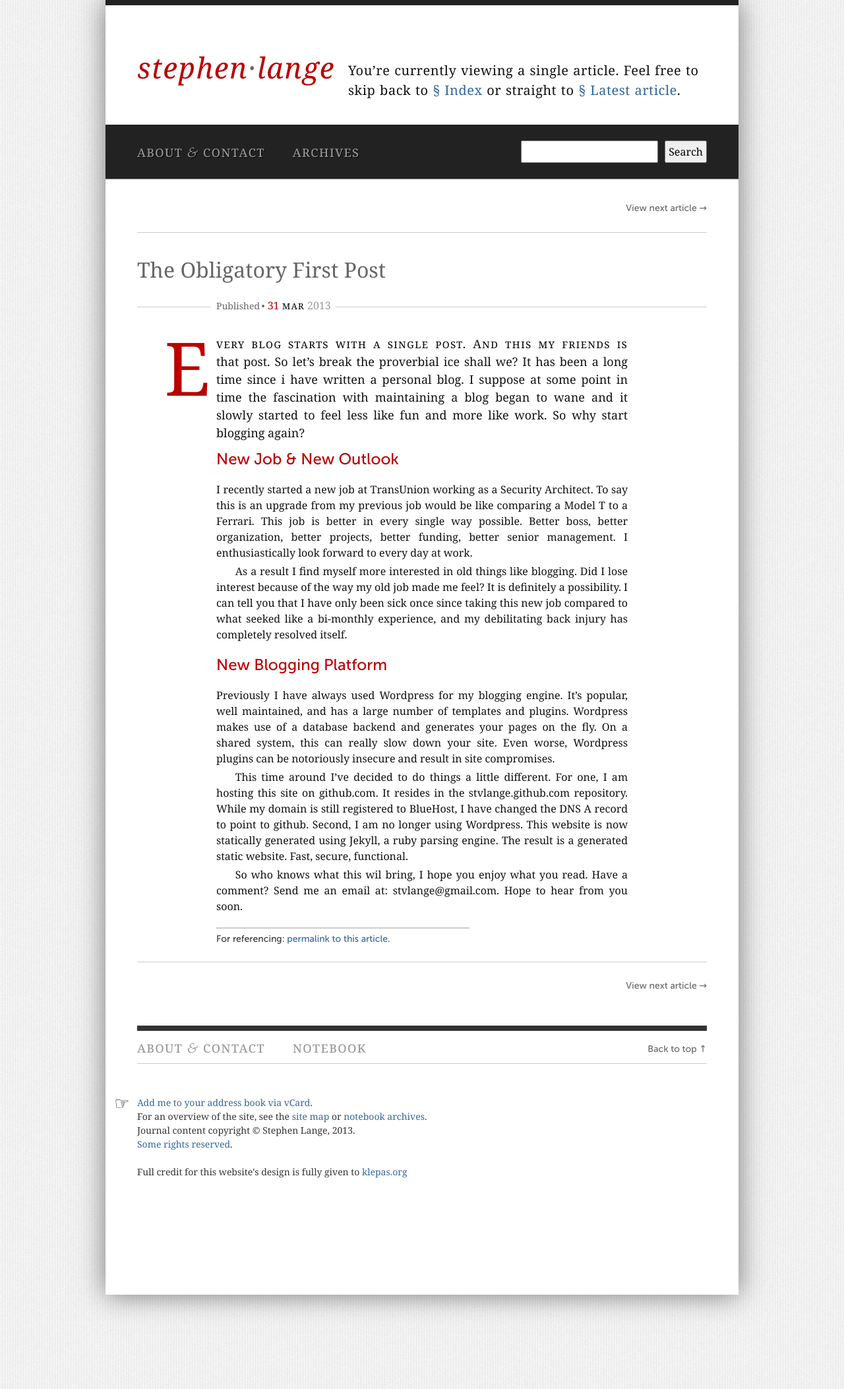
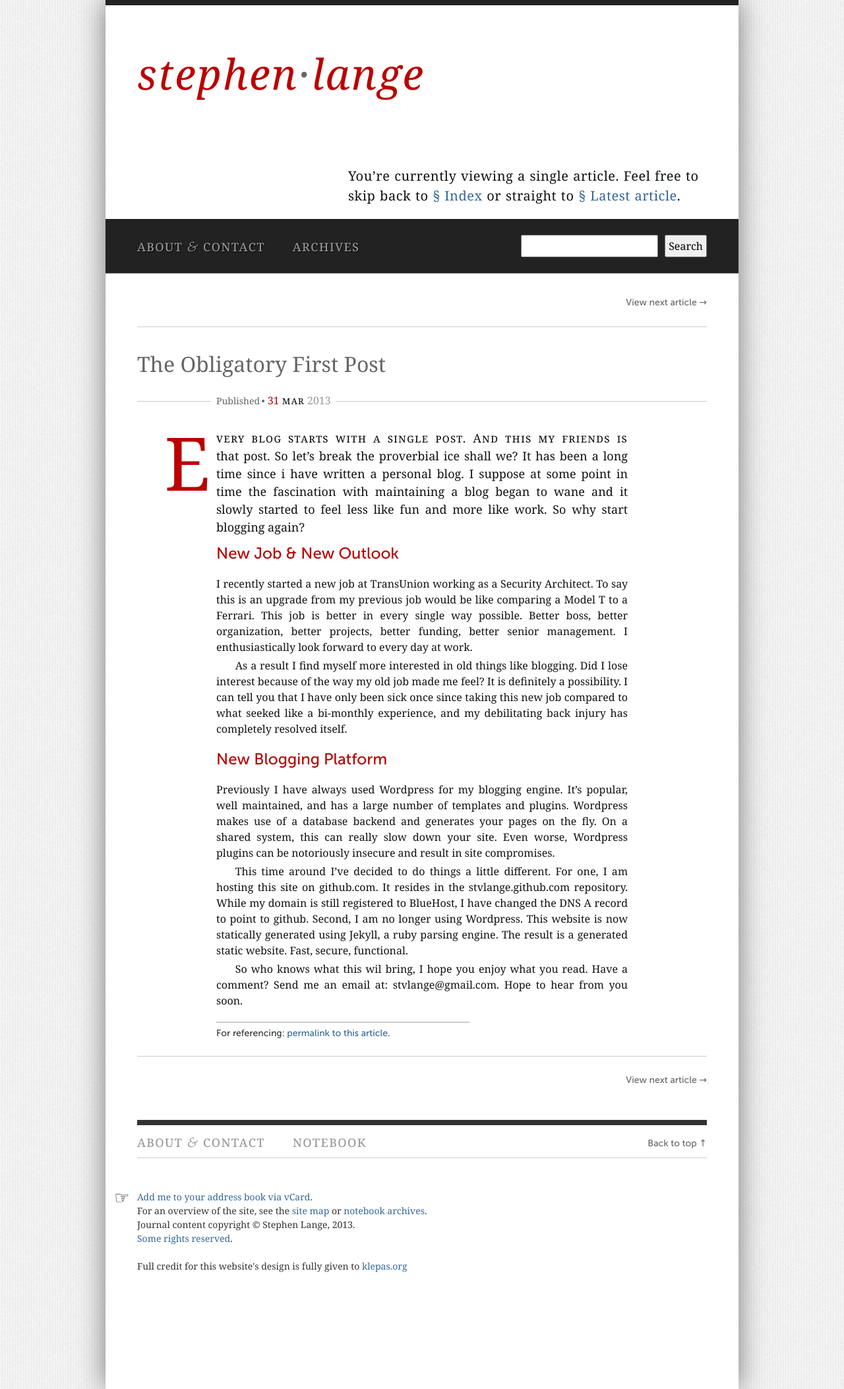
Before and after one commit to stvlange/stvlange.github.com, a Jekyll site: the page built from _posts/2013-03-31-obligatory-first-post.markdown, in a window 1280 px wide. Shown: the whole page at 66% size. Built offline with Jekyll 4.4.1, drawn with Linux system fonts in a browser that asks for light colours.

Commit message:
Update header.html

```diff
--- a/_includes/header.html
+++ b/_includes/header.html
@@ -1,5 +1,5 @@
         <div id="header" class="center">
-            <div class="article-logo-alt floatLeft">
+            <div class="article-logo floatLeft">
                 <h1>
 				    <a href="/" title="Return to homepage" tabindex="0" accesskey="H">
 				        <span class="hoverline">Stephen</span><span class="middot">&middot;</span>L<span class="hoverline">ange</span>
```
